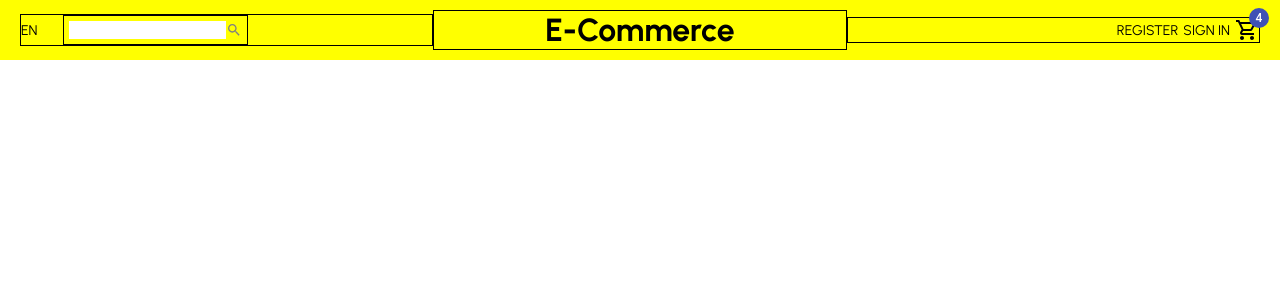
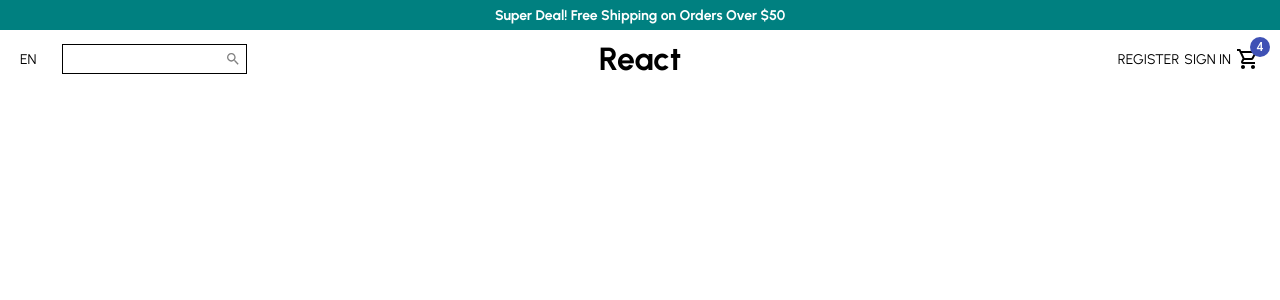
Before and after one commit to Sk8056/style-react, a React (Create React App) app: page / in a window 1280 px wide. Shown: the top 300 px of the page. Built offline with nearby package versions, Linux system fonts and the light colour scheme.

Commit message:
completed announcements

```diff
--- /dev/null
+++ b/src/components/Announcements.tsx
@@ -0,0 +1,19 @@
+import { FC } from "react";
+import styled from "styled-components";
+
+const Container = styled.div`
+  height: 30px;
+  color: white;
+  background-color: teal;
+  display: flex;
+  align-items: center;
+  justify-content: center;
+  font-size: 14px;
+  font-weight: bold;
+`;
+
+const Announcements: FC<{}> = () => {
+  return <Container>Super Deal! Free Shipping on Orders Over $50</Container>;
+};
+
+export default Announcements;
--- a/src/components/Navbar.tsx
+++ b/src/components/Navbar.tsx
@@ -5,11 +5,9 @@ import styled from "styled-components";
 
 const Container = styled.div`
   height: 60px;
-  background-color: black;
 `;
 
 const Wrapper = styled.div`
-  background-color: yellow;
   padding: 10px 20px;
   display: flex;
   justify-content: space-between;
@@ -17,7 +15,6 @@ const Wrapper = styled.div`
 `;
 
 const Left = styled.div`
-  border: 1px solid black;
   flex: 1;
   display: flex;
   align-items: center;
@@ -38,6 +35,7 @@ const SearchContainer = styled.div`
 
 const Input = styled.input`
   border: none;
+  outline: none;
 `;
 
 const Logo = styled.h1`
@@ -45,13 +43,11 @@ const Logo = styled.h1`
 `;
 
 const Center = styled.div`
-  border: 1px solid black;
   flex: 1;
   text-align: center;
 `;
 
 const Right = styled.div`
-  border: 1px solid black;
   flex: 1;
   display: flex;
   align-items: center;
@@ -76,7 +72,7 @@ const Navbar: FC<{}> = () => {
           </SearchContainer>
         </Left>
         <Center>
-          <Logo>E-Commerce</Logo>
+          <Logo>React</Logo>
         </Center>
         <Right>
           <MenuItem>REGISTER</MenuItem>
--- /dev/null
+++ b/src/components/index.ts
@@ -0,0 +1,4 @@
+import Navbar from "./Navbar";
+import Announcements from "./Announcements";
+
+export { Navbar, Announcements };
--- a/src/pages/Home.tsx
+++ b/src/pages/Home.tsx
@@ -1,8 +1,9 @@
 import { FC } from "react";
-import Navbar from "../components/Navbar";
+import { Navbar, Announcements } from "../components";
 export const Home: FC = () => {
   return (
     <div>
+      <Announcements />
       <Navbar />
     </div>
   );
```
